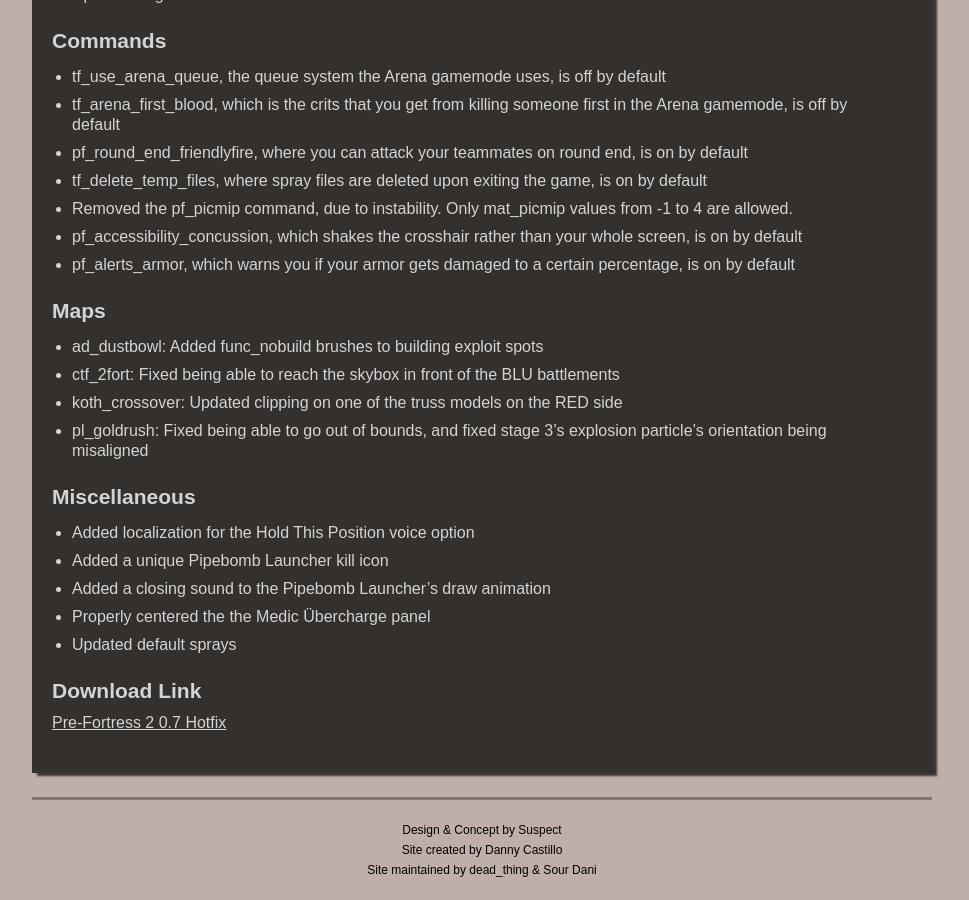
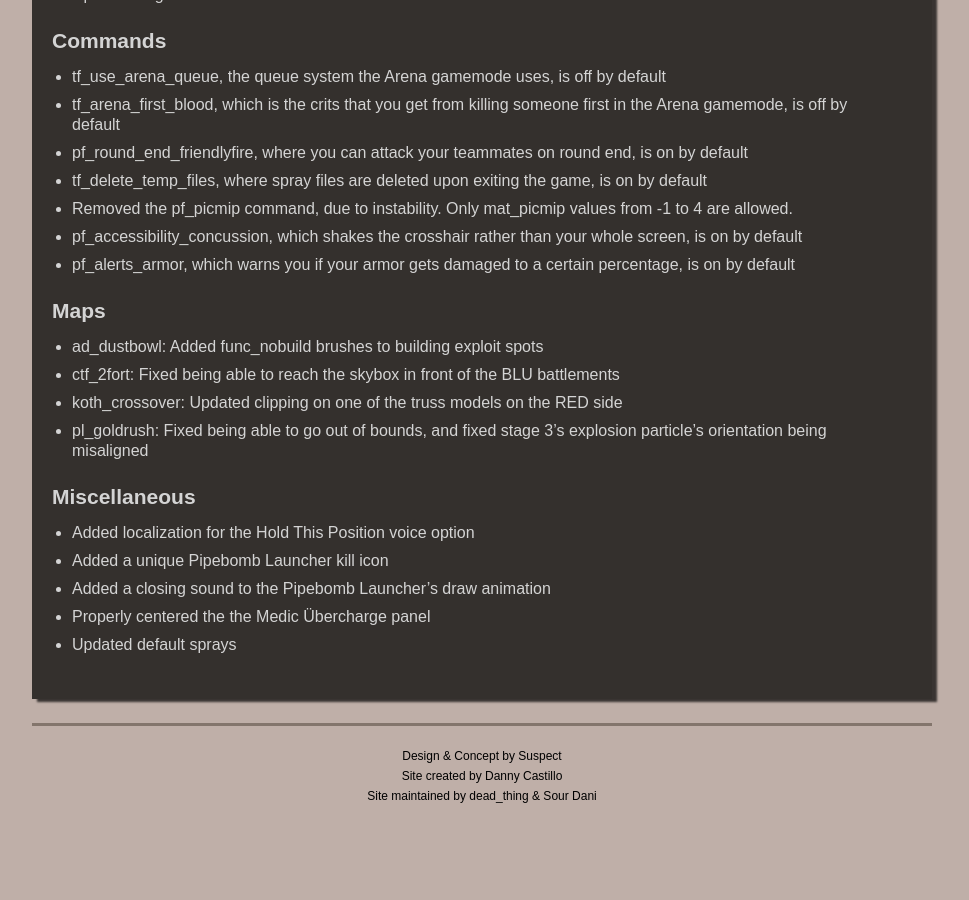
Before and after one commit to Pre-Fortress-2/PF2-Website, a Jekyll site: the page built from _posts/updates/0.7/2022-11-25-update-070-hotfix.md, in a window 1280 px wide and 900 px high, scrolled down 1409 px. Shown: the whole window, without its empty margins (158-1127 px from the left). Built offline with Jekyll 4.4.1, drawn with Linux system fonts in a browser that asks for light colours; after the commit the page ends 2235 px from its top, so only the background shows below that.

Commit message:
Removed download link section from the hotfix page

```diff
--- a/_posts/updates/0.7/2022-11-25-update-070-hotfix.md
+++ b/_posts/updates/0.7/2022-11-25-update-070-hotfix.md
@@ -60,6 +60,3 @@
 - Added a closing sound to the Pipebomb Launcher's draw animation
 - Properly centered the the Medic Übercharge panel
 - Updated default sprays
-
-## Download Link
-[Pre-Fortress 2 0.7 Hotfix](https://github.com/Pre-Fortress-2/pf2/releases/tag/0.7hotfix)
```
